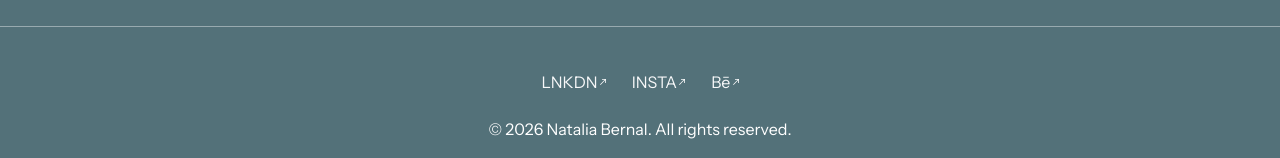
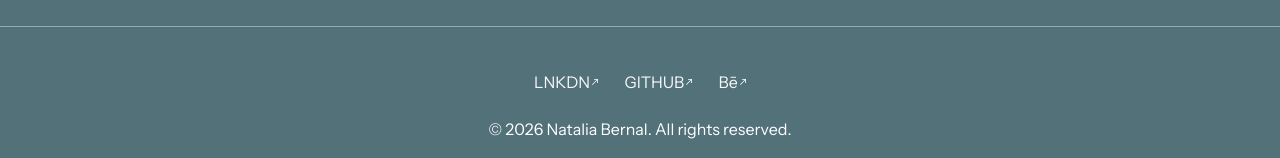
Before and after one commit to nataliabernalher-ship-it/nataliabernal.es, a Next.js app: page /en in a window 1280 px wide. Shown: the part 3872-4030 px from the top of the page. Built offline with nearby package versions, Linux system fonts and the light colour scheme.

Commit message:
enlace footer github

```diff
--- a/src/data/site.ts
+++ b/src/data/site.ts
@@ -16,9 +16,9 @@ export const site = {
       href: "https://www.linkedin.com/in/natalia-bernal-herrero",
     },
     {
-      label: "INSTA",
-      name: "Instagram",
-      href: "https://www.instagram.com/nataliabernalher",
+      label: "GITHUB",
+      name: "GitHub",
+      href: "https://github.com/nataliabernalher-ship-it",
     },
     {
       label: "Bē",
```
